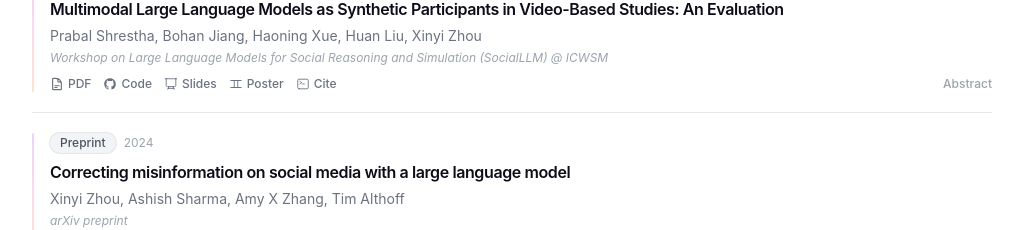
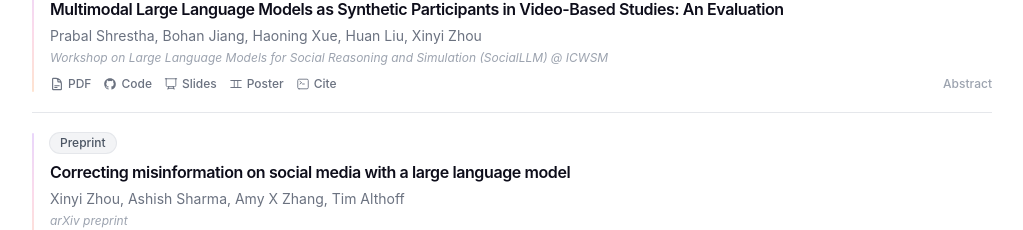
Before and after one commit to MINDLab25/lab-website, a Next.js app: page / in a window 1280 px wide. Shown: the part 2615-2845 px from the top of the page, without its empty margins (128-1151 px from the left). Built offline with nearby package versions, Linux system fonts and the light colour scheme.

Commit message:
Update PublicationsSection to conditionally render publication year based on type

```diff
--- a/src/components/sections/PublicationsSection.tsx
+++ b/src/components/sections/PublicationsSection.tsx
@@ -28,7 +28,7 @@ export default function PublicationsSection({
                       <span className={`badge ${pubTypeBadgeClass[pub.type]} text-[11px]`}>
                         {pubTypeLabel[pub.type]}
                       </span>
-                      <span className="text-xs text-ink-faint">{pub.year}</span>
+                      {pub.type !== 'preprint' && <span className="text-xs text-ink-faint">{pub.year}</span>}
                       {pub.award && (
                         <span className="badge badge-award text-[11px]">{pub.award}</span>
                       )}
```
